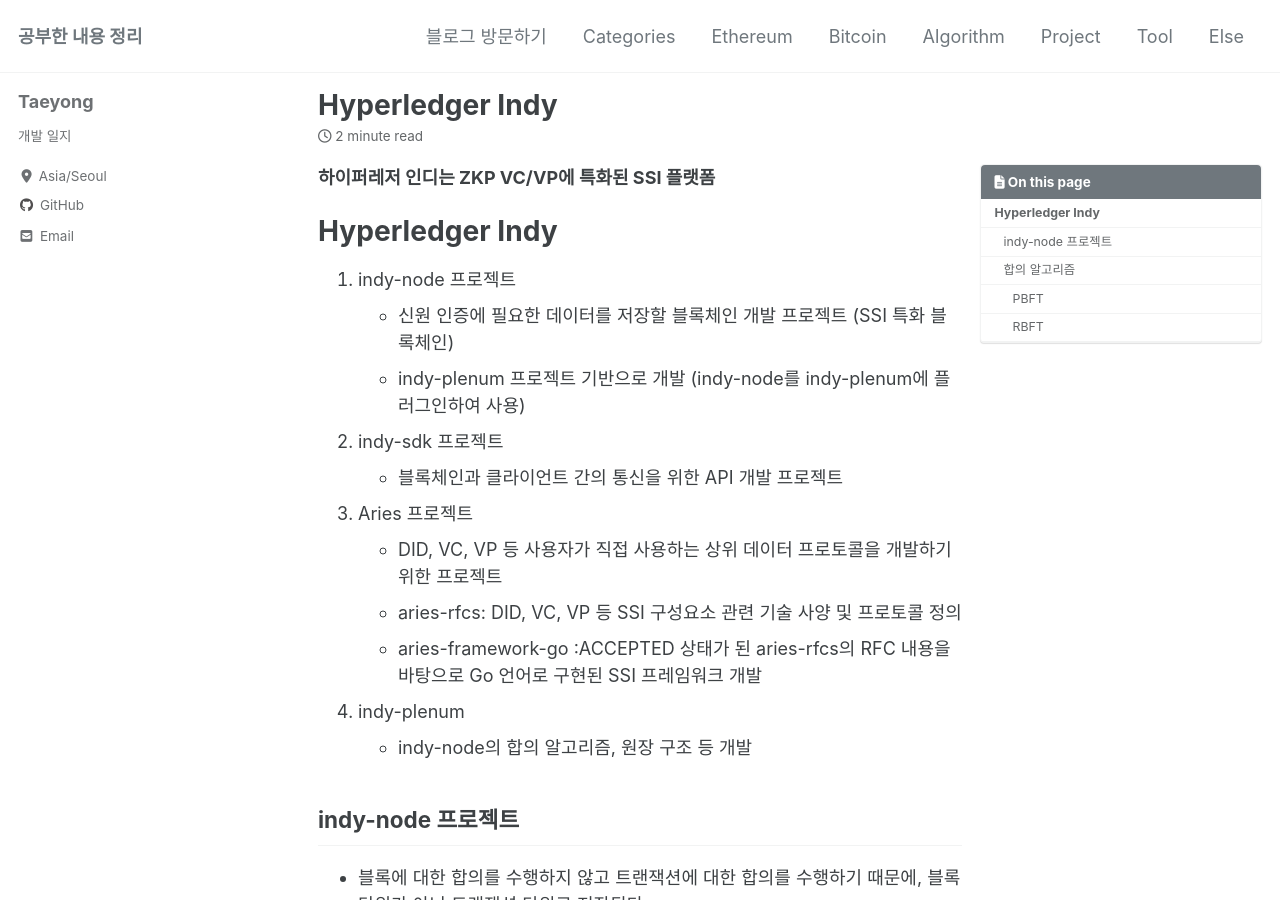
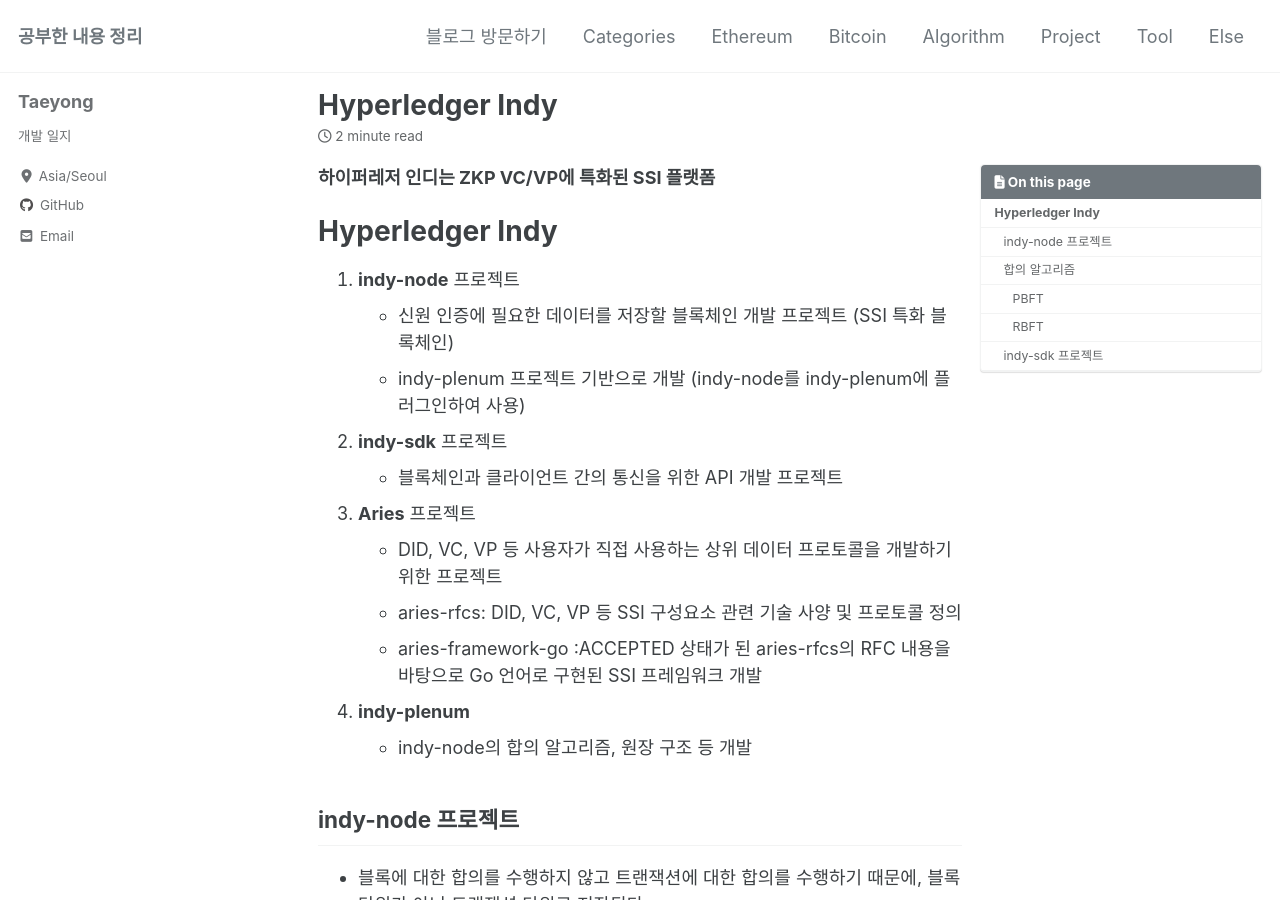
Before and after one commit to TaeYongHwang/TaeYongHwang.github.io, a Jekyll site: the page built from _posts/project/2021-04-20-hyperledger-indy.md, in a window 1280 px wide and 900 px high. Built offline with Jekyll 4.4.1, drawn with Linux system fonts in a browser that asks for light colours; cached includes are drawn as plain includes; nearby versions of some CDN libraries.

Commit message:
DP-1 indy 가이드 템플릿 추가 (나중에 코드에 녹이기 편하게 -없어질 폴더)

```diff
--- a/_posts/project/2021-04-20-hyperledger-indy.md
+++ b/_posts/project/2021-04-20-hyperledger-indy.md
@@ -10,19 +10,19 @@ __하이퍼레저 인디는 ZKP VC/VP에 특화된 SSI 플랫폼__
 
 
 # Hyperledger Indy
-1. indy-node 프로젝트
+1. __indy-node__ 프로젝트
     - 신원 인증에 필요한 데이터를 저장할 블록체인 개발 프로젝트 (SSI 특화 블록체인)
     - indy-plenum 프로젝트 기반으로 개발 (indy-node를 indy-plenum에 플러그인하여 사용)
 
-2. indy-sdk 프로젝트
+2. __indy-sdk__ 프로젝트
     - 블록체인과 클라이언트 간의 통신을 위한 API 개발 프로젝트
 
-3. Aries 프로젝트
+3. __Aries__ 프로젝트
     - DID, VC, VP 등 사용자가 직접 사용하는 상위 데이터 프로토콜을 개발하기 위한 프로젝트
     - aries-rfcs: DID, VC, VP 등 SSI 구성요소 관련 기술 사양 및 프로토콜 정의
     - aries-framework-go :ACCEPTED 상태가 된 aries-rfcs의 RFC 내용을 바탕으로 Go 언어로 구현된 SSI 프레임워크 개발
 
-4. indy-plenum
+4. __indy-plenum__
     - indy-node의 합의 알고리즘, 원장 구조 등 개발
 
 
@@ -83,6 +83,9 @@ __Safety 특정이 강조된 알고리즘__ 으로, 장애 혹은 악의적인
 
 
 
+## indy-sdk 프로젝트
+
+
 
 
 
```
